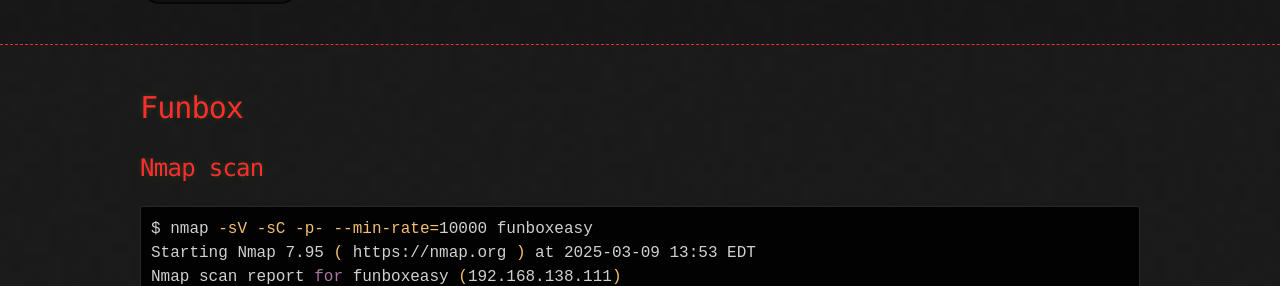
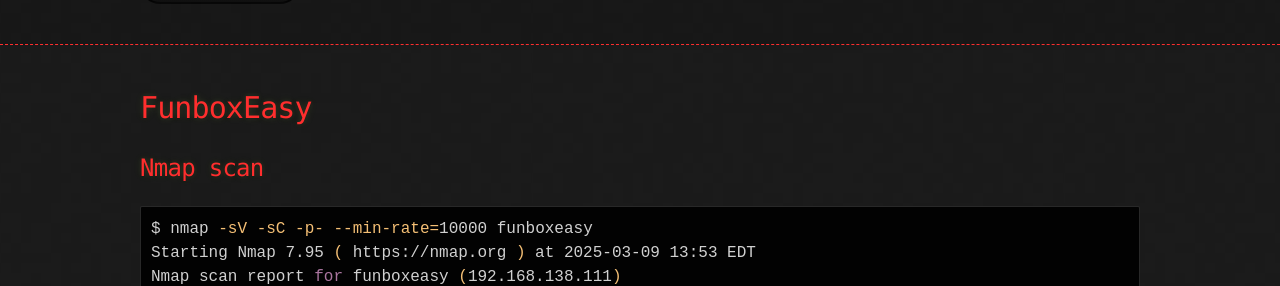
Before and after one commit to laughtersec/laughtersec.github.io, a Jekyll site: the page built from pages/FunboxEasy.md, in a window 1280 px wide and 900 px high. Shown: the part 148-434 px from the top of the window. Built offline with Jekyll 4.4.1, drawn with Linux system fonts in a browser that asks for light colours; our own code applies the rules of GitHub Pages for plain Markdown files.

Commit message:
Update FunboxEasy.md

```diff
--- a/pages/FunboxEasy.md
+++ b/pages/FunboxEasy.md
@@ -1,4 +1,4 @@
-# Funbox
+# FunboxEasy
 
 ## Nmap scan
 
```
